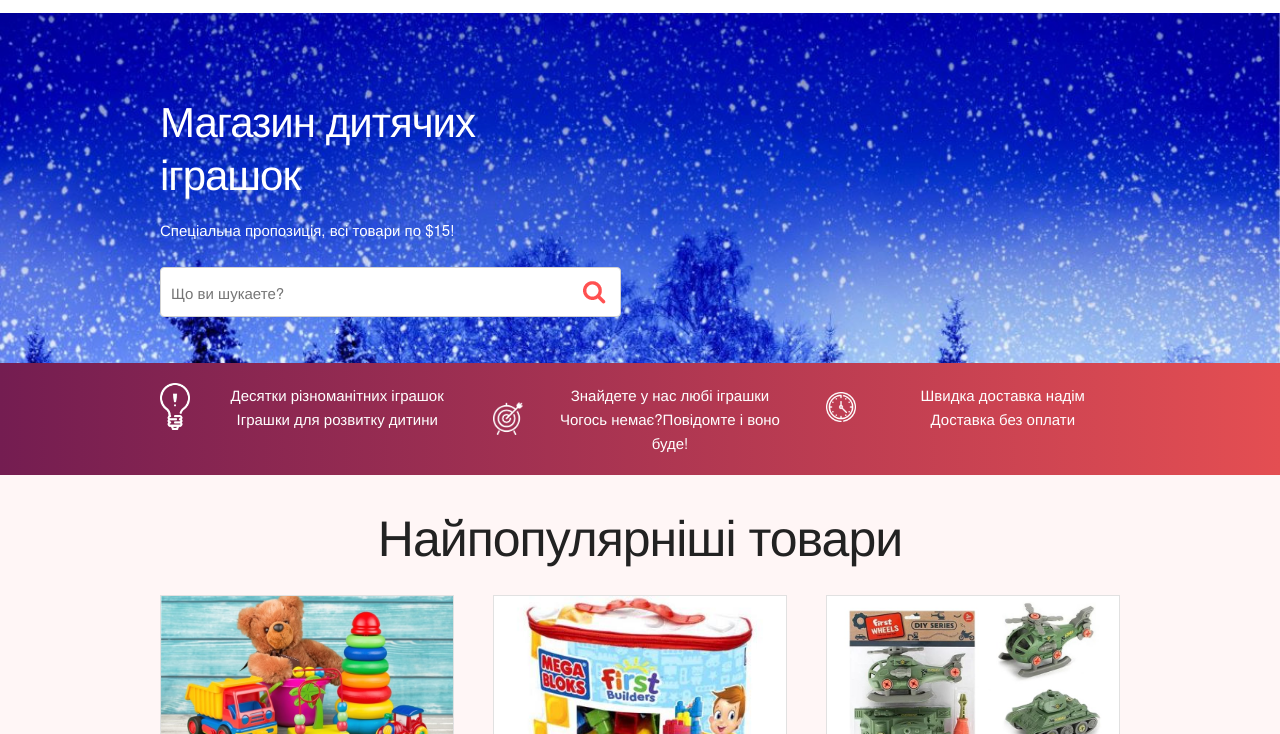
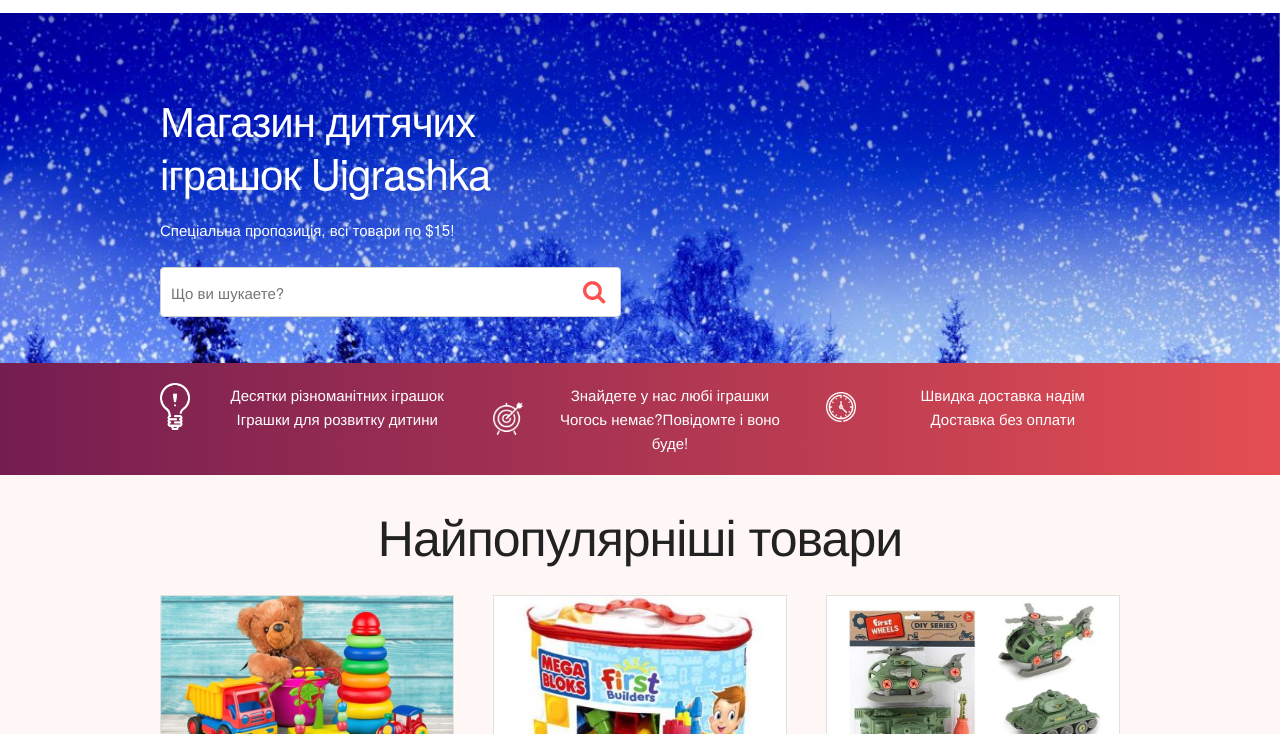
Before and after one commit to Jaikosa/Jaikosa.github.io, a plain HTML site: page index.html in a window 1280 px wide. Shown: the part 66-800 px from the top of the page. Drawn offline with Linux system fonts and the light colour scheme.

Commit message:
Update index.html

```diff
--- a/index.html
+++ b/index.html
@@ -48,7 +48,7 @@
             <div class="row">
                     <div class="six columns">
                         <div class="hero-content">
-                                <h2>Магазин дитячих іграшок</h2>
+                                <h2>Магазин дитячих іграшок Uigrashka</h2>
                                 <p>Спеціальна пропозиція, всі товари по $15!</p>
                                 <form action="#" id="search" method="post" class="form">
                                     <input class="u-full-width" type="text" placeholder="Що ви шукаете? " id="search-course">
```
